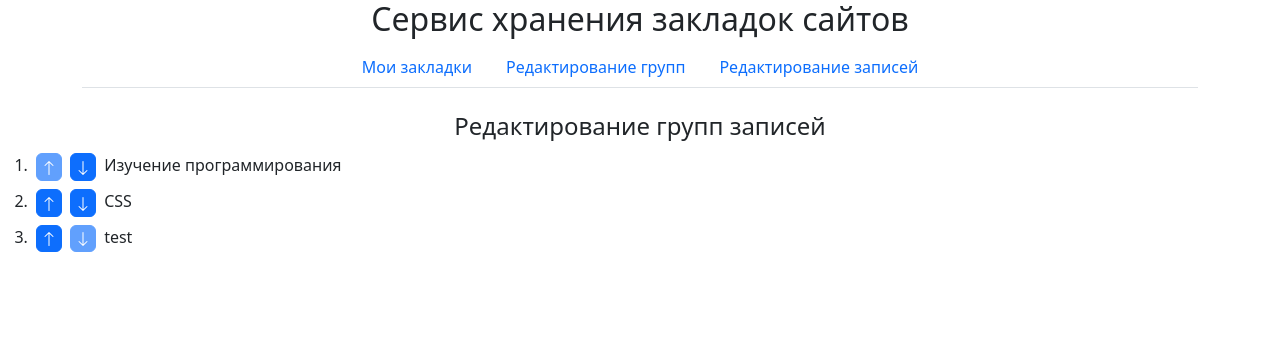
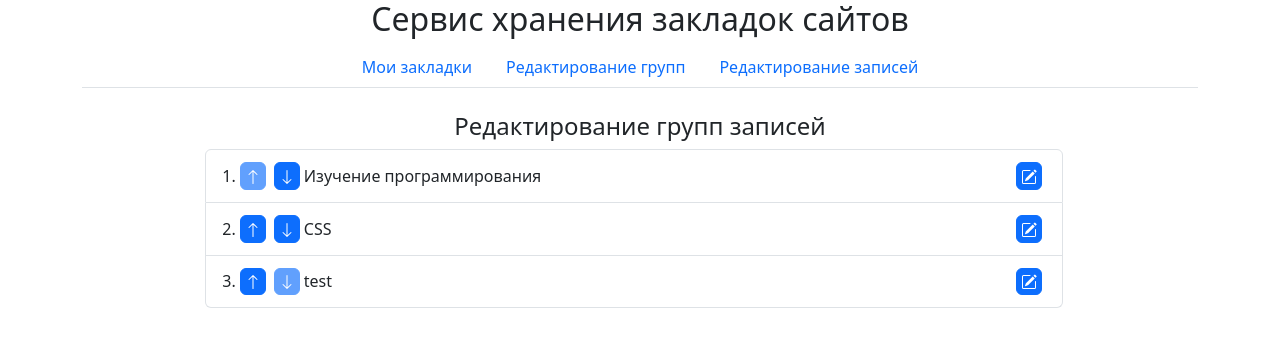
Before and after one commit to FoxTail25/code_mu_proj_bookmark_storage_service, a Vue app: page /edit_group in a window 1280 px wide. Shown: the top 346 px of the page. Built offline with nearby package versions, Linux system fonts and the light colour scheme.

Commit message:
делаю редактирование

```diff
--- /dev/null
+++ b/src/components/icon/EditText.vue
@@ -0,0 +1,10 @@
+<template>
+
+	<svg xmlns="http://www.w3.org/2000/svg" width="16" height="16" fill="currentColor" class="bi bi-pencil-square"
+		viewBox="0 0 16 16">
+		<path
+			d="M15.502 1.94a.5.5 0 0 1 0 .706L14.459 3.69l-2-2L13.502.646a.5.5 0 0 1 .707 0l1.293 1.293zm-1.75 2.456-2-2L4.939 9.21a.5.5 0 0 0-.121.196l-.805 2.414a.25.25 0 0 0 .316.316l2.414-.805a.5.5 0 0 0 .196-.12l6.813-6.814z" />
+		<path fill-rule="evenodd"
+			d="M1 13.5A1.5 1.5 0 0 0 2.5 15h11a1.5 1.5 0 0 0 1.5-1.5v-6a.5.5 0 0 0-1 0v6a.5.5 0 0 1-.5.5h-11a.5.5 0 0 1-.5-.5v-11a.5.5 0 0 1 .5-.5H9a.5.5 0 0 0 0-1H2.5A1.5 1.5 0 0 0 1 2.5z" />
+	</svg>
+</template>
--- a/src/views/EditGroupView.vue
+++ b/src/views/EditGroupView.vue
@@ -1,6 +1,7 @@
 <script setup>
-import IcinArrowDown from '@/components/IconArrowDown.vue';
-import IcinArrowUp from '@/components/IconArrowUp.vue';
+import EditText from '@/components/icon/EditText.vue';
+import IcinArrowDown from '@/components/icon/IconArrowDown.vue';
+import IcinArrowUp from '@/components/icon/IconArrowUp.vue';
 import PageHeader from '@/components/PageHeader.vue';
 import { useBookmarkStore } from '@/stores/bookmarks';
 
@@ -28,11 +29,18 @@ export default {
         ? true
         : false
     },
+    editGroupName(elemId, elemName) {
+      // console.log(elemId)
+      // console.log(elemName)
+      let elem = this.bookmarkArr.filter(e => e.id == elemId)
+      console.log(elem)
+    },
 
   },
   computed: {
     sorted() {
-      return this.bookmarkArr.sort((a, b) => a.section_order - b.section_order)
+      this.bookmarkArr.sort((a, b) => a.section_order - b.section_order);
+      return this.bookmarkArr.map(elem => { return { ...elem, edit: false } })
     }
   },
 
@@ -45,20 +53,41 @@ export default {
 
 <template>
   <PageHeader :msg="'Редактирование групп записей'" />
-  <ol>
-    <li v-for="(elem) in sorted" :key="elem.id">
+
+  <div class="row justify-content-center">
+
+    <ol class="list-group list-group-numbered col-12 col-md-10 col-md-10 col-lg-8">
+      <li v-for="(elem) in sorted" :key="elem.id"
+        class="list-group-item d-flex align-items-center justify-content-between">
+
+        <span>
           <button class="btn btn-primary p-1 m-1 lh-1" @click="changeOrder(elem.id, 'up')"
-        :disabled="checkUp(elem.section_order)">
+            :disabled="checkUp(elem.section_order)" title="Переместить группу вверх">
             <IcinArrowUp />
           </button>
           <button class="btn btn-primary p-1 m-1 lh-1" @click="changeOrder(elem.id, 'down')"
-        :disabled="checkDown(elem.section_order)">
+            :disabled="checkDown(elem.section_order)" title="Переместить группу вниз">
             <IcinArrowDown />
           </button>
+        </span>
+
+        <span v-if="!elem.edit" class="f1">
           {{ elem.section_name }}
+        </span>
+        <input v-else="!elem.edit" class="f1" :value="elem.section_name">
 
+
+        <button class="btn btn-primary p-1 m-1 lh-1" @click="editGroupName(elem.id, elem.section_name)"
+          title="Изменить название группы">
+          <EditText />
+        </button>
       </li>
     </ol>
+  </div>
 </template>
 
-<style></style>
+<style>
+.f1 {
+  flex: 1;
+}
+</style>
```
Also changed, not shown: src/stores/bookmarks.js (+6 -9 lines), src/components/icon/IconArrowDown.vue (renamed from src/components/IconArrowDown.vue), src/components/icon/IconArrowUp.vue (renamed from src/components/IconArrowUp.vue). Lines whose indentation alone changed are shown as unchanged.
